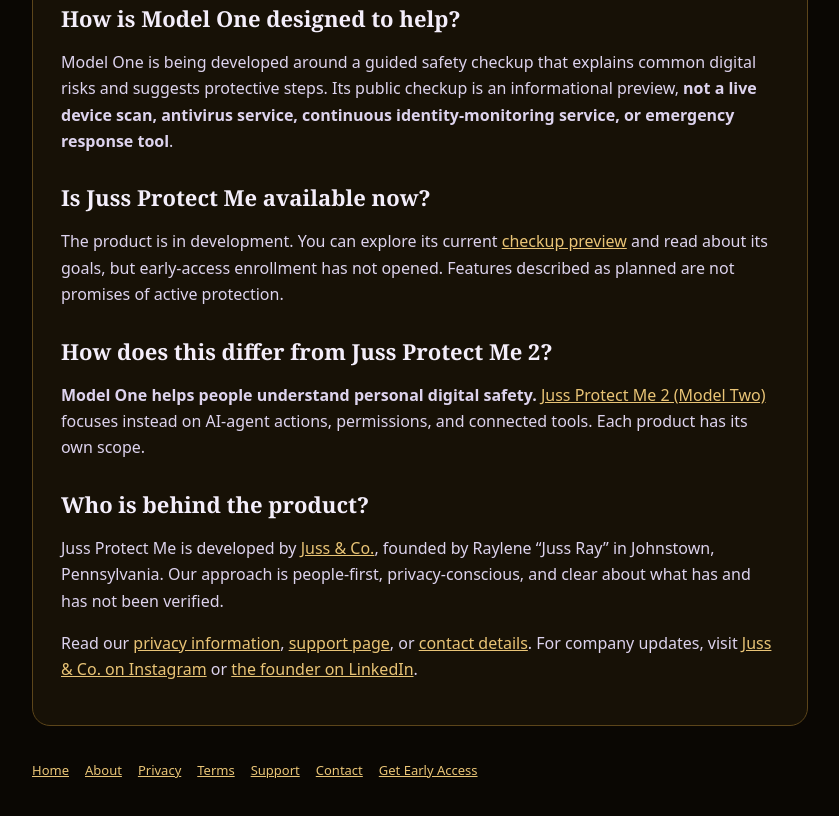
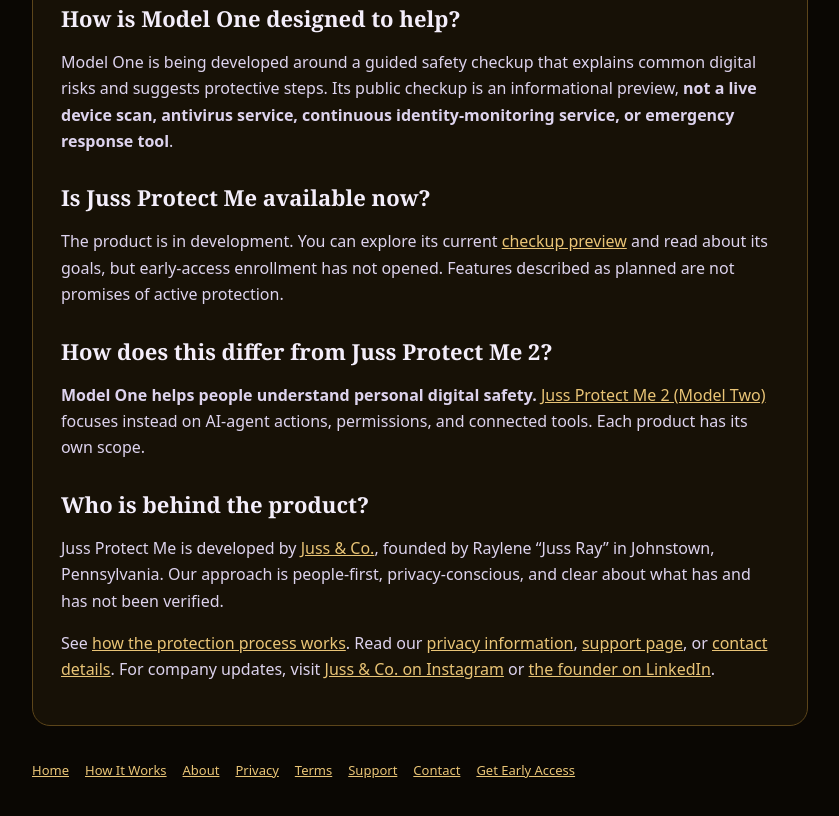
Before and after one commit to jussray/juss-protect-me, a website: page public/about.html in a window 1280 px wide. Shown: the part 498-1314 px from the top of the page, without its empty margins (220-1059 px from the left). Drawn offline with Linux system fonts and the light colour scheme; a web font is replaced by a local one.

Commit message:
feat(site): connect product, about and app navigation to How It Works

```diff
--- a/public/about.html
+++ b/public/about.html
@@ -83,10 +83,10 @@ p,li{color:#ddd3ee}.card{background:var(--panel);border:1px solid var(--line);bo
 <p><strong>Model One helps people understand personal digital safety.</strong> <a href="https://protect2.jussco.company/about.html">Juss Protect Me 2 (Model Two)</a> focuses instead on AI-agent actions, permissions, and connected tools. Each product has its own scope.</p>
 <h2>Who is behind the product?</h2>
 <p>Juss Protect Me is developed by <a href="https://jussco.company/">Juss &amp; Co.</a>, founded by Raylene “Juss Ray” in Johnstown, Pennsylvania. Our approach is people-first, privacy-conscious, and clear about what has and has not been verified.</p>
-<p>Read our <a href="/privacy.html">privacy information</a>, <a href="/support.html">support page</a>, or <a href="/contact.html">contact details</a>. For company updates, visit <a href="https://www.instagram.com/jussnco/">Juss &amp; Co. on Instagram</a> or <a href="https://www.linkedin.com/in/juss-rayy-13ba691a1">the founder on LinkedIn</a>.</p>
+<p>See <a href="/how-it-works.html">how the protection process works</a>. Read our <a href="/privacy.html">privacy information</a>, <a href="/support.html">support page</a>, or <a href="/contact.html">contact details</a>. For company updates, visit <a href="https://www.instagram.com/jussnco/">Juss &amp; Co. on Instagram</a> or <a href="https://www.linkedin.com/in/juss-rayy-13ba691a1">the founder on LinkedIn</a>.</p>
 
 </main>
-<p class="foot"><a href="/">Home</a><a href="/about.html">About</a><a href="/privacy.html">Privacy</a><a href="/terms.html">Terms</a><a href="/support.html">Support</a><a href="/contact.html">Contact</a><a href="/checkout">Get Early Access</a></p>
+<p class="foot"><a href="/">Home</a><a href="/how-it-works.html">How It Works</a><a href="/about.html">About</a><a href="/privacy.html">Privacy</a><a href="/terms.html">Terms</a><a href="/support.html">Support</a><a href="/contact.html">Contact</a><a href="/checkout">Get Early Access</a></p>
 </div>
 </body>
 </html>
```
